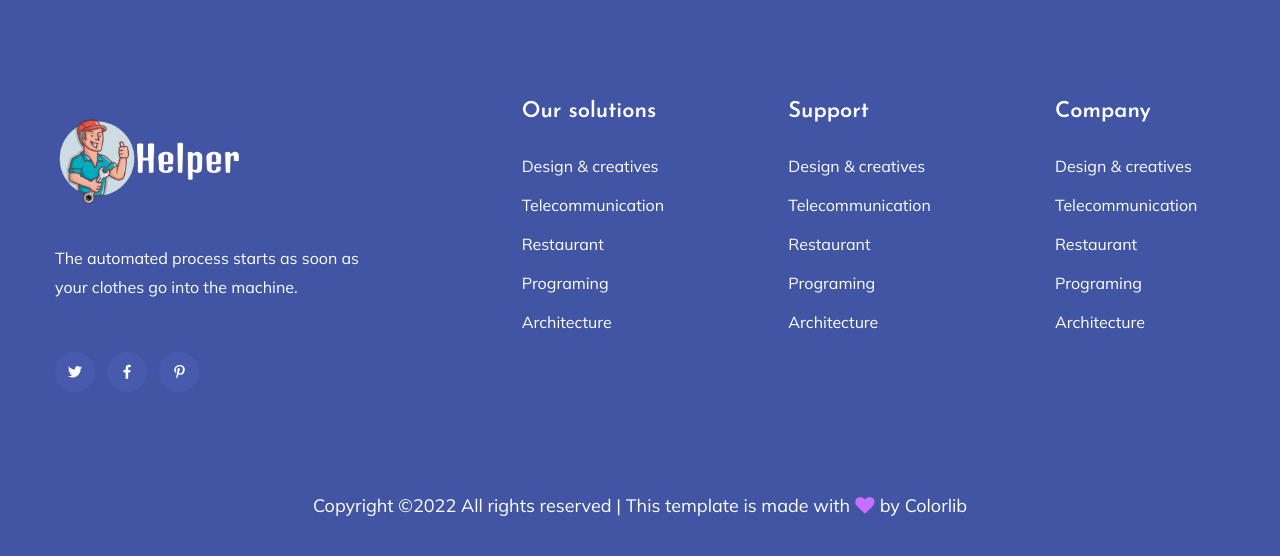
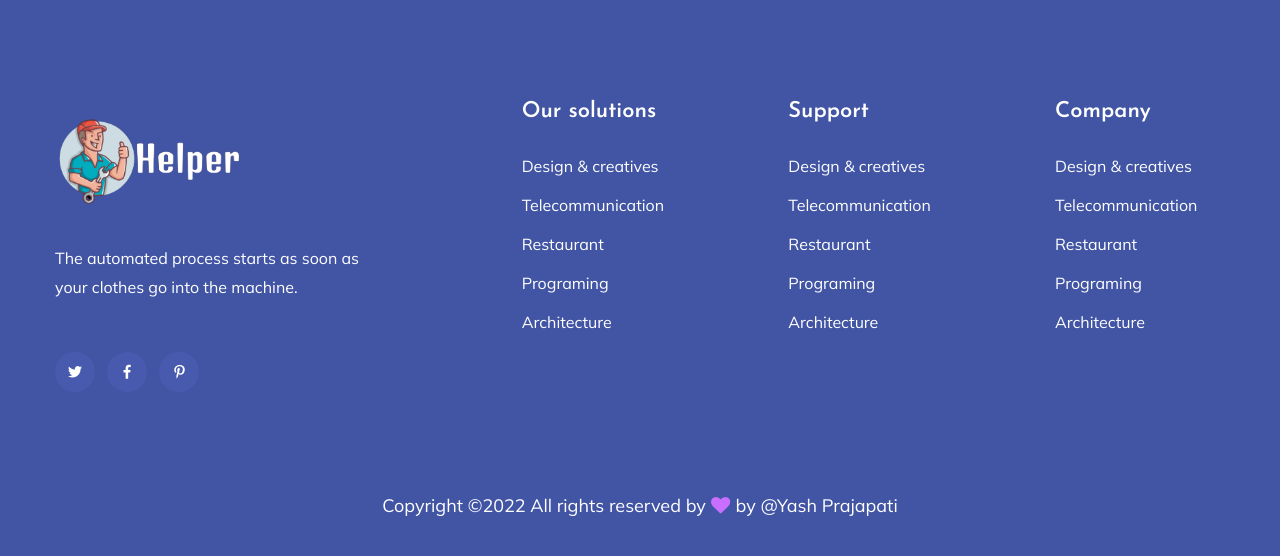
Before and after one commit to yashprajapati26/Helper-Django, a Django app: page /reset/1/1/ in a window 1280 px wide. Shown: the part 651-1207 px from the top of the page. Run offline with Django 4.2, Linux system fonts and the light colour scheme; parts of the project's set-up code (start-up, migrations or seed data) failed here and were passed over; some libraries are stand-ins or nearby versions.

Commit message:
empty commit

```diff
--- a/templates/header.html
+++ b/templates/header.html
@@ -190,7 +190,7 @@
                            <div class="col-xl-12 ">
                                <div class="footer-copy-right text-center">
                                    <p><!-- Link back to Colorlib can't be removed. Template is licensed under CC BY 3.0. -->
-                                     Copyright &copy;<script>document.write(new Date().getFullYear());</script> All rights reserved | This template is made with <i class="fa fa-heart" aria-hidden="true"></i> by <a href="https://colorlib.com" target="_blank">Colorlib</a>
+                                     Copyright &copy;<script>document.write(new Date().getFullYear());</script> All rights reserved by <i class="fa fa-heart" aria-hidden="true"></i> by <a href="https://www.linkedin.com/in/yash-prajapati-96b5151a1/" target="_blank">@Yash Prajapati </a>
                                      <!-- Link back to Colorlib can't be removed. Template is licensed under CC BY 3.0. --></p>
                                  </div>
                              </div>
```
